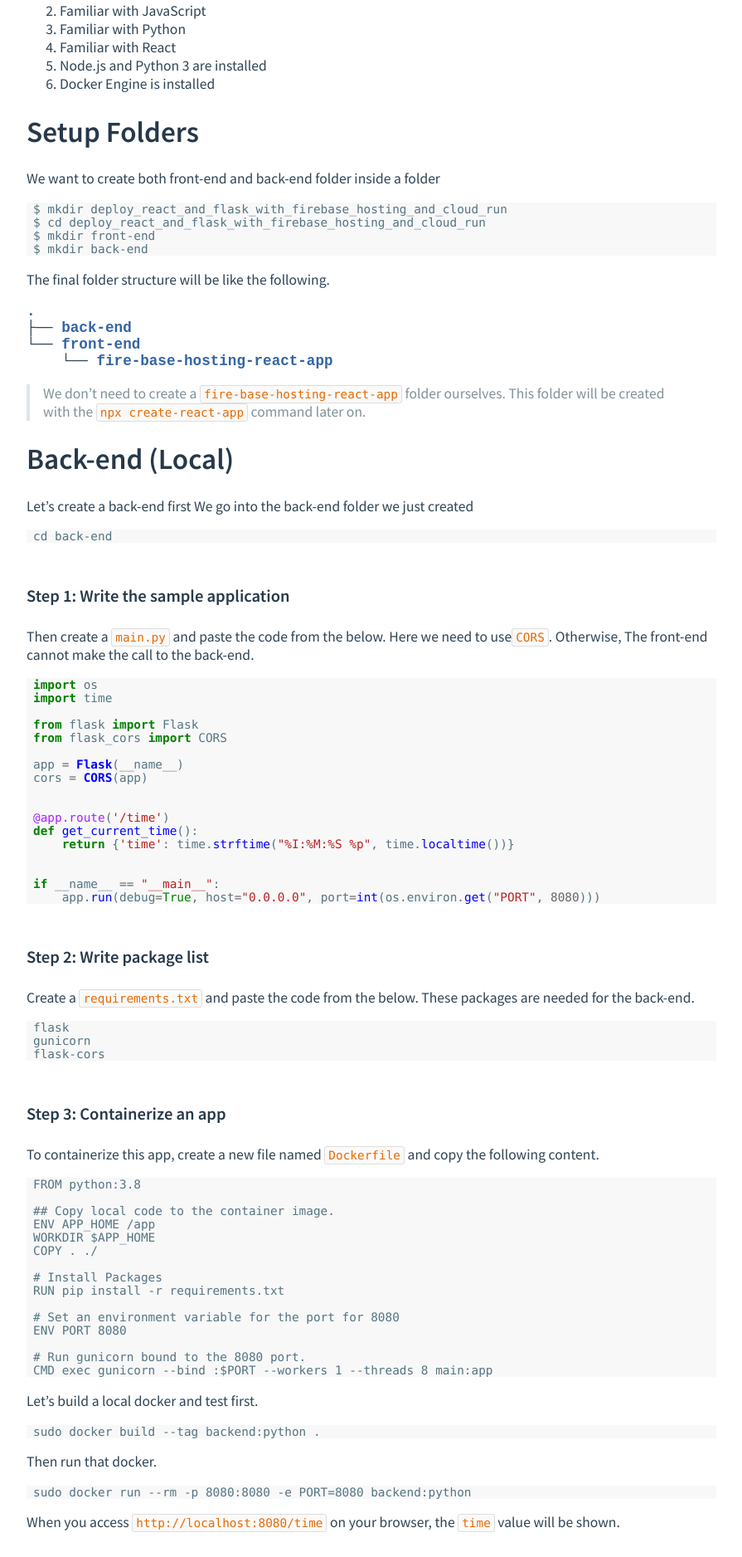
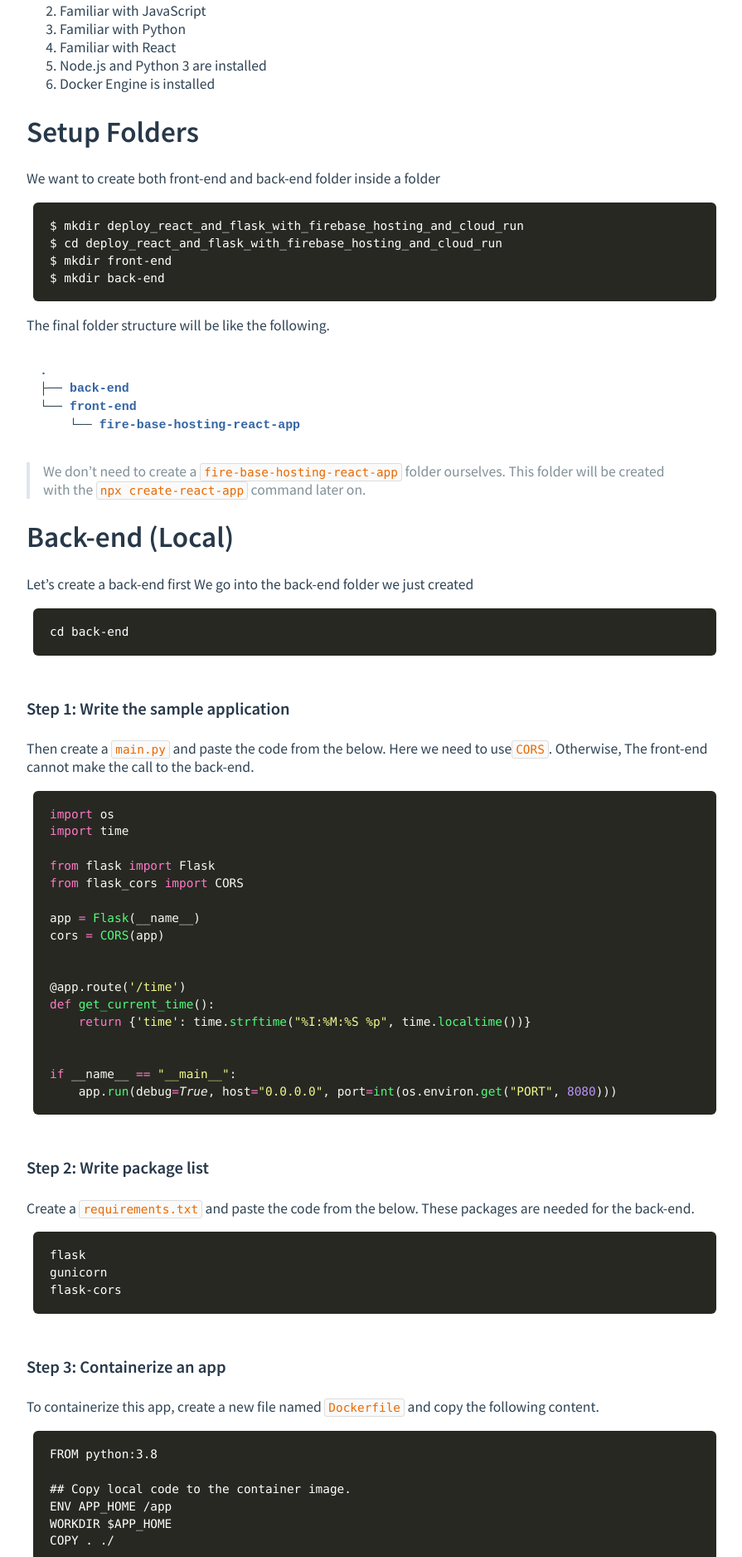
Before and after one commit to aknay/aknay.github.io, a Jekyll site: the page built from _posts/2021-02-16-deploy-react-and-flask-with-firebase-hosting-and-cloud-run-part-1.markdown, in a window 1280 px wide. Shown: the part 659-2535 px from the top of the page at 83% size, without its empty margins (192-1087 px from the left). Built offline with Jekyll 4.4.1, drawn with Linux system fonts in a browser that asks for light colours.

Commit message:
improve syntax highlight

```diff
--- a/css/cayman.css
+++ b/css/cayman.css
@@ -179,7 +179,7 @@
   padding: 0;
   margin: 0;
   font-size: 0.9rem;
-  color: #567482;
+  color: #ffffff;
   word-break: normal;
   white-space: pre;
   background: transparent;
@@ -288,6 +288,7 @@
   overflow-x: auto;
   overflow-y: hidden;
   word-wrap: normal;
+  padding: 2px 4px
 }
 .highlight pre {
   margin-left: 8px;
@@ -470,3 +471,12 @@
   background-color: #fff;
   margin: 0;
 }
+
+pre {
+  padding:16px;
+  overflow:auto;
+  font-size:85%;
+  line-height:1.45;
+  background-color:var(--color-canvas-subtle);
+  border-radius:6px
+ }
--- a/css/syntax.css
+++ b/css/syntax.css
@@ -1,75 +1,78 @@
 /*https://github.com/kakawait/pygments-darcula*/
-.highlight .hll { background-color: #ffffcc }
-.highlight  { background: #f8f8f8; }
-.highlight .c { color: #408080; font-style: italic } /* Comment */
-.highlight .k { color: #008000; font-weight: bold } /* Keyword */
-.highlight .o { color: #666666 } /* Operator */
-.highlight .ch { color: #408080; font-style: italic } /* Comment.Hashbang */
-.highlight .cm { color: #408080; font-style: italic } /* Comment.Multiline */
-.highlight .cp { color: #BC7A00 } /* Comment.Preproc */
-.highlight .cpf { color: #408080; font-style: italic } /* Comment.PreprocFile */
-.highlight .c1 { color: #408080; font-style: italic } /* Comment.Single */
-.highlight .cs { color: #408080; font-style: italic } /* Comment.Special */
-.highlight .gd { color: #A00000 } /* Generic.Deleted */
-.highlight .ge { font-style: italic } /* Generic.Emph */
-.highlight .gr { color: #FF0000 } /* Generic.Error */
-.highlight .gh { color: #000080; font-weight: bold } /* Generic.Heading */
-.highlight .gi { color: #00A000 } /* Generic.Inserted */
-.highlight .go { color: #888888 } /* Generic.Output */
-.highlight .gp { color: #000080; font-weight: bold } /* Generic.Prompt */
-.highlight .gs { font-weight: bold } /* Generic.Strong */
-.highlight .gu { color: #800080; font-weight: bold } /* Generic.Subheading */
-.highlight .gt { color: #0044DD } /* Generic.Traceback */
-.highlight .kc { color: #008000; font-weight: bold } /* Keyword.Constant */
-.highlight .kd { color: #008000; font-weight: bold } /* Keyword.Declaration */
-.highlight .kn { color: #008000; font-weight: bold } /* Keyword.Namespace */
-.highlight .kp { color: #008000 } /* Keyword.Pseudo */
-.highlight .kr { color: #008000; font-weight: bold } /* Keyword.Reserved */
-.highlight .kt { color: #B00040 } /* Keyword.Type */
-.highlight .m { color: #666666 } /* Literal.Number */
-.highlight .s { color: #BA2121 } /* Literal.String */
-.highlight .na { color: #7D9029 } /* Name.Attribute */
-.highlight .nb { color: #008000 } /* Name.Builtin */
-.highlight .nc { color: #0000FF; font-weight: bold } /* Name.Class */
-.highlight .no { color: #880000 } /* Name.Constant */
-.highlight .nd { color: #AA22FF } /* Name.Decorator */
-.highlight .ni { color: #999999; font-weight: bold } /* Name.Entity */
-.highlight .ne { color: #D2413A; font-weight: bold } /* Name.Exception */
-.highlight .nf { color: #0000FF } /* Name.Function */
-.highlight .nl { color: #A0A000 } /* Name.Label */
-.highlight .nn { color: #0000FF; font-weight: bold } /* Name.Namespace */
-.highlight .nt { color: #008000; font-weight: bold } /* Name.Tag */
-.highlight .nv { color: #19177C } /* Name.Variable */
-.highlight .ow { color: #AA22FF; font-weight: bold } /* Operator.Word */
-.highlight .w { color: #bbbbbb } /* Text.Whitespace */
-.highlight .mb { color: #666666 } /* Literal.Number.Bin */
-.highlight .mf { color: #666666 } /* Literal.Number.Float */
-.highlight .mh { color: #666666 } /* Literal.Number.Hex */
-.highlight .mi { color: #666666 } /* Literal.Number.Integer */
-.highlight .mo { color: #666666 } /* Literal.Number.Oct */
-.highlight .sa { color: #BA2121 } /* Literal.String.Affix */
-.highlight .sb { color: #BA2121 } /* Literal.String.Backtick */
-.highlight .sc { color: #BA2121 } /* Literal.String.Char */
-.highlight .dl { color: #BA2121 } /* Literal.String.Delimiter */
-.highlight .sd { color: #BA2121; font-style: italic } /* Literal.String.Doc */
-.highlight .s2 { color: #BA2121 } /* Literal.String.Double */
-.highlight .se { color: #BB6622; font-weight: bold } /* Literal.String.Escape */
-.highlight .sh { color: #BA2121 } /* Literal.String.Heredoc */
-.highlight .si { color: #BB6688; font-weight: bold } /* Literal.String.Interpol */
-.highlight .sx { color: #008000 } /* Literal.String.Other */
-.highlight .sr { color: #BB6688 } /* Literal.String.Regex */
-.highlight .s1 { color: #BA2121 } /* Literal.String.Single */
-.highlight .ss { color: #19177C } /* Literal.String.Symbol */
-.highlight .bp { color: #008000 } /* Name.Builtin.Pseudo */
-.highlight .fm { color: #0000FF } /* Name.Function.Magic */
-.highlight .vc { color: #19177C } /* Name.Variable.Class */
-.highlight .vg { color: #19177C } /* Name.Variable.Global */
-.highlight .vi { color: #19177C } /* Name.Variable.Instance */
-.highlight .vm { color: #19177C } /* Name.Variable.Magic */
-.highlight .il { color: #666666 } /* Literal.Number.Integer.Long */
-
-/* ----[ PROPERTIES ]---- */
-
-.highlight.properties .cm { color: #808072 } /* Comment.Multiline */
-.highlight.properties .na { color: #CB772F } /* Name.Attribute */
-.highlight.properties .se { color: #6A8759 } /* Literal.String.Escape
+.highlight pre { background-color: #272822; }
+.highlight .hll { background-color: #272822; }
+.highlight .c { color: #6272a4 } /* Comment */
+ .highlight .err { color: #f8f8f2 } /* Error */
+ .highlight .g { color: #f8f8f2 } /* Generic */
+ .highlight .k { color: #ff79c6 } /* Keyword */
+ .highlight .l { color: #f8f8f2 } /* Literal */
+ .highlight .n { color: #f8f8f2 } /* Name */
+ .highlight .o { color: #ff79c6 } /* Operator */
+ .highlight .x { color: #f8f8f2 } /* Other */
+ .highlight .p { color: #f8f8f2 } /* Punctuation */
+ .highlight .ch { color: #6272a4 } /* Comment.Hashbang */
+ .highlight .cm { color: #6272a4 } /* Comment.Multiline */
+ .highlight .cp { color: #ff79c6 } /* Comment.Preproc */
+ .highlight .cpf { color: #6272a4 } /* Comment.PreprocFile */
+ .highlight .c1 { color: #6272a4 } /* Comment.Single */
+ .highlight .cs { color: #6272a4 } /* Comment.Special */
+ .highlight .gd { color: #8b080b } /* Generic.Deleted */
+ .highlight .ge { color: #f8f8f2; text-decoration: underline } /* Generic.Emph */
+ .highlight .gr { color: #f8f8f2 } /* Generic.Error */
+ .highlight .gh { color: #f8f8f2; font-weight: bold } /* Generic.Heading */
+ .highlight .gi { color: #f8f8f2; font-weight: bold } /* Generic.Inserted */
+ .highlight .go { color: #44475a } /* Generic.Output */
+ .highlight .gp { color: #f8f8f2 } /* Generic.Prompt */
+ .highlight .gs { color: #f8f8f2 } /* Generic.Strong */
+ .highlight .gu { color: #f8f8f2; font-weight: bold } /* Generic.Subheading */
+ .highlight .gt { color: #f8f8f2 } /* Generic.Traceback */
+ .highlight .kc { color: #ff79c6 } /* Keyword.Constant */
+ .highlight .kd { color: #8be9fd; font-style: italic } /* Keyword.Declaration */
+ .highlight .kn { color: #ff79c6 } /* Keyword.Namespace */
+ .highlight .kp { color: #ff79c6 } /* Keyword.Pseudo */
+ .highlight .kr { color: #ff79c6 } /* Keyword.Reserved */
+ .highlight .kt { color: #8be9fd } /* Keyword.Type */
+ .highlight .ld { color: #f8f8f2 } /* Literal.Date */
+ .highlight .m { color: #bd93f9 } /* Literal.Number */
+ .highlight .s { color: #f1fa8c } /* Literal.String */
+ .highlight .na { color: #50fa7b } /* Name.Attribute */
+ .highlight .nb { color: #8be9fd; font-style: italic } /* Name.Builtin */
+ .highlight .nc { color: #50fa7b } /* Name.Class */
+ .highlight .no { color: #f8f8f2 } /* Name.Constant */
+ .highlight .nd { color: #f8f8f2 } /* Name.Decorator */
+ .highlight .ni { color: #f8f8f2 } /* Name.Entity */
+ .highlight .ne { color: #f8f8f2 } /* Name.Exception */
+ .highlight .nf { color: #50fa7b } /* Name.Function */
+ .highlight .nl { color: #8be9fd; font-style: italic } /* Name.Label */
+ .highlight .nn { color: #f8f8f2 } /* Name.Namespace */
+ .highlight .nx { color: #f8f8f2 } /* Name.Other */
+ .highlight .py { color: #f8f8f2 } /* Name.Property */
+ .highlight .nt { color: #ff79c6 } /* Name.Tag */
+ .highlight .nv { color: #8be9fd; font-style: italic } /* Name.Variable */
+ .highlight .ow { color: #ff79c6 } /* Operator.Word */
+ .highlight .w { color: #f8f8f2 } /* Text.Whitespace */
+ .highlight .mb { color: #bd93f9 } /* Literal.Number.Bin */
+ .highlight .mf { color: #bd93f9 } /* Literal.Number.Float */
+ .highlight .mh { color: #bd93f9 } /* Literal.Number.Hex */
+ .highlight .mi { color: #bd93f9 } /* Literal.Number.Integer */
+ .highlight .mo { color: #bd93f9 } /* Literal.Number.Oct */
+ .highlight .sa { color: #f1fa8c } /* Literal.String.Affix */
+ .highlight .sb { color: #f1fa8c } /* Literal.String.Backtick */
+ .highlight .sc { color: #f1fa8c } /* Literal.String.Char */
+ .highlight .dl { color: #f1fa8c } /* Literal.String.Delimiter */
+ .highlight .sd { color: #f1fa8c } /* Literal.String.Doc */
+ .highlight .s2 { color: #f1fa8c } /* Literal.String.Double */
+ .highlight .se { color: #f1fa8c } /* Literal.String.Escape */
+ .highlight .sh { color: #f1fa8c } /* Literal.String.Heredoc */
+ .highlight .si { color: #f1fa8c } /* Literal.String.Interpol */
+ .highlight .sx { color: #f1fa8c } /* Literal.String.Other */
+ .highlight .sr { color: #f1fa8c } /* Literal.String.Regex */
+ .highlight .s1 { color: #f1fa8c } /* Literal.String.Single */
+ .highlight .ss { color: #f1fa8c } /* Literal.String.Symbol */
+ .highlight .bp { color: #f8f8f2; font-style: italic } /* Name.Builtin.Pseudo */
+ .highlight .fm { color: #50fa7b } /* Name.Function.Magic */
+ .highlight .vc { color: #8be9fd; font-style: italic } /* Name.Variable.Class */
+ .highlight .vg { color: #8be9fd; font-style: italic } /* Name.Variable.Global */
+ .highlight .vi { color: #8be9fd; font-style: italic } /* Name.Variable.Instance */
+ .highlight .vm { color: #8be9fd; font-style: italic } /* Name.Variable.Magic */
+ .highlight .il { color: #bd93f9 } /* Literal.Number.Integer.Long */
```
